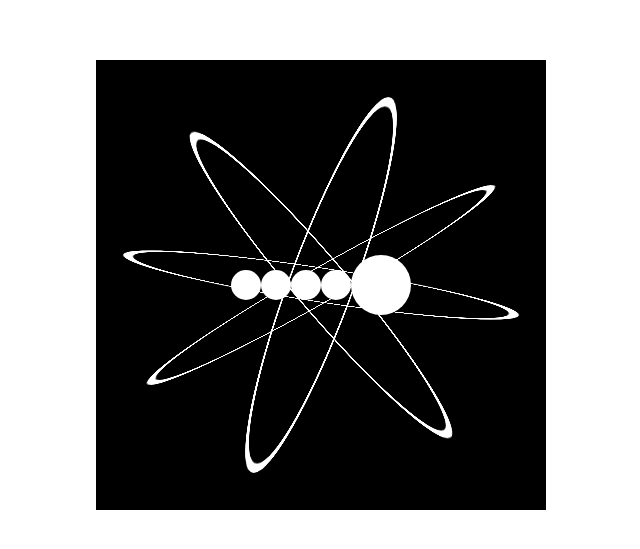
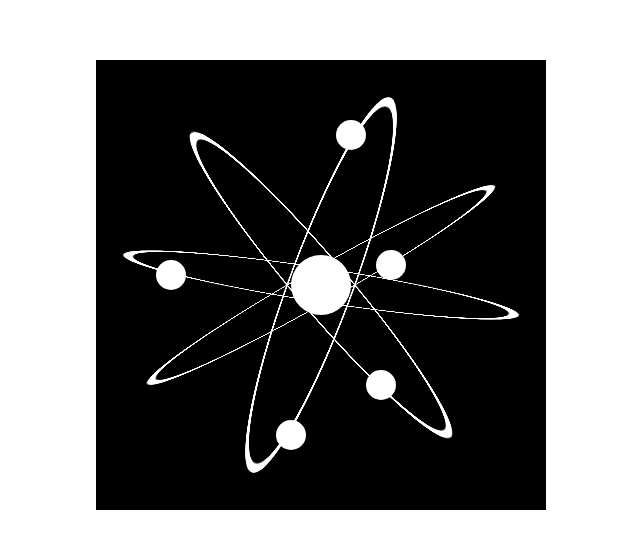
Before and after one commit to kenji1993/AtomoCSS, a plain HTML site: page index.html in a window 1280 px wide. Shown: the part 115-664 px from the top of the page, without its empty margins (319-959 px from the left). Drawn offline with Linux system fonts and the light colour scheme.

Commit message:
Agregado de electrones

```diff
--- a/index.html
+++ b/index.html
@@ -12,11 +12,14 @@
         <div class="orbita"></div>
         <div class="orbita"></div>
         <div class="orbita"></div>
+        <div class="nucleo"></div>
         <div class="electron"></div>
-        <div class="electron"></div>
-        <div class="electron"></div>
-        <div class="electron"></div>
-        <div class="nucleo"></div>
+        <div class="electron1"></div>
+        <div class="electron2"></div>
+        <div class="electron3"></div>
+        <div class="electron4"></div>
+        <div class="electron5"></div>
     </div>
+
 </body>
 </html>
--- a/styles.css
+++ b/styles.css
@@ -43,16 +43,53 @@ body {
 .electron {
     width: 3rem;
     height: 3rem;
-    border-radius: 4rem;
     background-color: #fff;
+    border-radius: 20rem;
+    position: relative;
+    top: 10rem;
+    left: 12rem;
 }
-.electron:nth-child(1) {
+.electron1 {
+    width: 3rem;
+    height: 3rem;
+    background-color: #fff;
+    border-radius: 20rem;
     position: relative;
-    left: 12rem;
+    top: -15rem;
+    left: 6rem;
+}
+.electron2 {
+    width: 3rem;
+    height: 3rem;
+    background-color: #fff;
+    border-radius: 20rem;
+    position: relative;
+    top: -1rem;
+    left: -15rem;
+}
+.electron3 {
+    width: 3rem;
+    height: 3rem;
+    background-color: #fff;
+    border-radius: 20rem;
+    position: relative;
+    top: -2rem;
+    left: 4rem;
+}
+.electron4 {
+    width: 3rem;
+    height: 3rem;
+    background-color: #fff;
+    border-radius: 20rem;
+    position: relative;
+    top: 15rem;
+    left: -9rem;
 }
 .nucleo {
     width: 6rem;
     height: 6rem;
     background-color: white;
     border-radius: 4rem;
+
+    position: absolute;
 }
```
